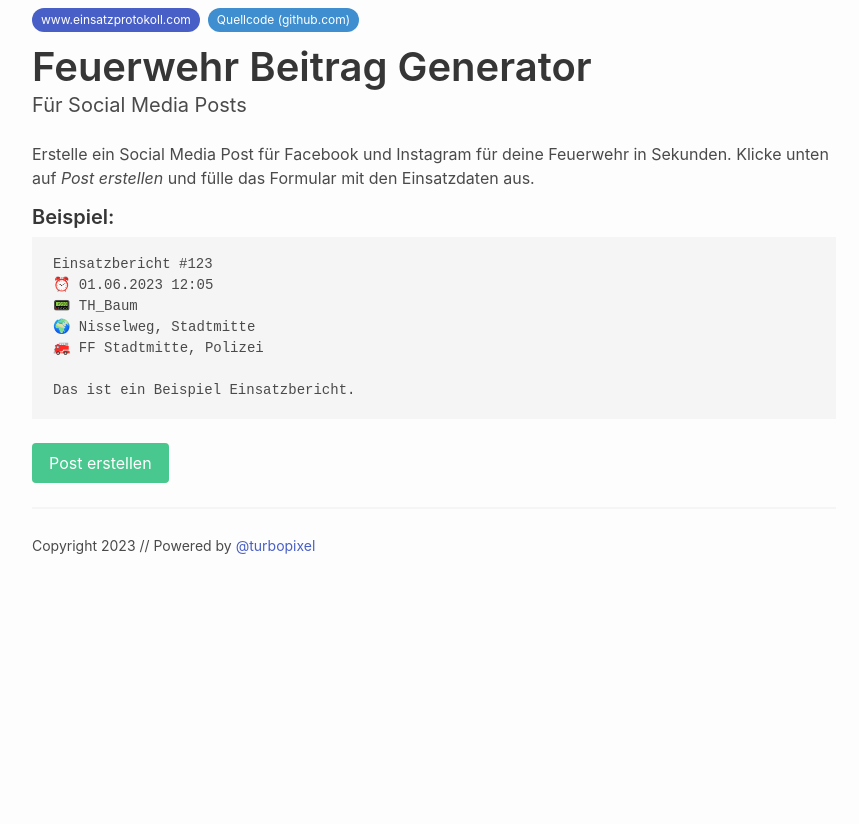
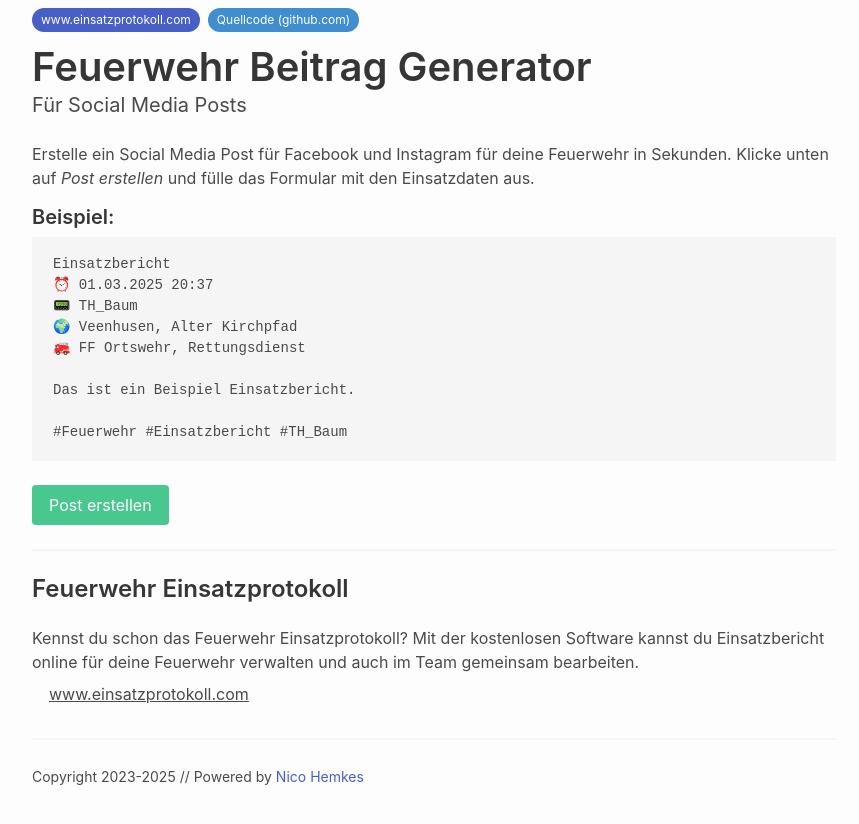
Before and after one commit to turbopixel/Feuerwehr-Beitrag-Generator, a Vue app: page / in a window 1280 px wide. Shown: the top 824 px of the page, without its empty margins (206-1065 px from the left). Before the commit the page ends 800 px from the top, so only its background shows below. Built offline with nearby package versions, Linux system fonts and the light colour scheme.

Commit message:
feat: update generator

```diff
--- a/src/App.vue
+++ b/src/App.vue
@@ -15,7 +15,6 @@ export default {
 <template>
   <div class="container" style="max-width: 900px;">
 
-
     <section class="section pt-0">
       <div class="tags mt-2 mb-1">
         <a href="https://www.einsatzprotokoll.com" target="_blank" title="Feuerwehr Einsatzprotokoll" class="tag is-link is-rounded">www.einsatzprotokoll.com</a>
@@ -28,6 +27,10 @@ export default {
       <div v-if="this.$data.started === false">
         <LayoutStart/>
         <button class="button is-success" @click="this.$data.started = true">Post erstellen</button>
+        <hr>
+        <h1 class="title is-4">Feuerwehr Einsatzprotokoll</h1>
+        <p>Kennst du schon das Feuerwehr Einsatzprotokoll? Mit der kostenlosen Software kannst du Einsatzbericht online für deine Feuerwehr verwalten und auch im Team gemeinsam bearbeiten.</p>
+        <a href="https://www.einsatzprotokoll.com" target="_blank" rel="external" class="button is-text">www.einsatzprotokoll.com</a>
       </div>
       <div v-else>
         <hr>
@@ -36,7 +39,7 @@ export default {
 
       <footer>
         <hr>
-        <small>Copyright 2023 // Powered by <a href="https://hemk.es" rel="noopener me external" target="_blank" title="Nico Hemkes">@turbopixel</a></small>
+        <small>Copyright 2023-2025 // Powered by <a href="https://hemk.es" rel="noopener me external" target="_blank" title="Nico Hemkes">Nico Hemkes</a></small>
       </footer>
     </section>
   </div>
--- a/src/components/LayoutForm.vue
+++ b/src/components/LayoutForm.vue
@@ -18,35 +18,35 @@ export default {
     }
   },
   methods: {
-    format_date(value) {
+    dateFormat(value) {
       if (value) {
         return moment(String(value)).format('DD.MM.YYYY')
       }
     },
-    set_stichwort(e) {
+    addKeyword(e) {
       console.log(e.target.innerText)
 
       this.$data.stichwort = e.target.innerText;
     },
-    set_datum_uhrzeit(e) {
-      console.log(e.target.innerText)
-
-      console.log(new moment().format("hh:mm"))
-
+    setDateToday(e) {
       this.$data.datum = new moment().format("YYYY-MM-DD");
       this.$data.uhrzeit = new moment().format("HH:mm");
     },
-    create_example() {
-      this.$data.nummer = "42";
+    setDateYesterday(e) {
+      this.$data.datum = new moment().subtract(1, 'days').format("YYYY-MM-DD");
+      this.$data.uhrzeit = new moment().subtract(1, 'days').format("HH:mm");
+    },
+    createExample() {
+      this.$data.nummer = "112";
       this.$data.datum = new moment().startOf('month').format("YYYY-MM-DD");
       this.$data.uhrzeit = new moment().format("HH:mm");
       this.$data.stichwort = "TH_Baum";
       this.$data.ort = "Veenhusen, Alter Kirchpfad";
-      this.$data.einheiten = "FF Veenhusen, Polizei";
+      this.$data.einheiten = "FF Ortswehr, Rettungsdienst";
       this.$data.bericht = 'Das ist ein Beispiel Einsatzbericht.';
-      this.$data.link = 'https://www.einsatzprotokoll.com/einsatzbericht-editor';
+      this.$data.link = 'https://www.einsatzprotokoll.com/';
     },
-    clear_form() {
+    formReset() {
       this.$data.nummer = '';
       this.$data.datum = '';
       this.$data.uhrzeit = '';
@@ -63,7 +63,7 @@ export default {
 <template>
   <div class="columns is-multiline">
     <div class="column is-12">
-      <h3 class="title is-4">Einsatzdaten eingeben <span class="tag is-primary is-clickable" @click="create_example">Beispiel generieren</span></h3>
+      <h3 class="title is-4">Einsatzdaten eingeben <span class="tag is-primary is-clickable" @click="createExample">Beispiel generieren</span></h3>
 
       <div class="field is-grouped">
         <div class="columns">
@@ -79,11 +79,11 @@ export default {
               <input type="text" class="input" v-model="stichwort" id="stichwort">
               <div class="help">
                 <div class="tags">
-                  <span class="tag is-clickable" @click="set_stichwort">BMA</span>
-                  <span class="tag is-clickable" @click="set_stichwort">TH_VU</span>
-                  <span class="tag is-clickable" @click="set_stichwort">TH_Baum</span>
-                  <span class="tag is-clickable" @click="set_stichwort">F_HAUS</span>
-                  <span class="tag is-clickable" @click="set_stichwort">F_PKW</span>
+                  <span class="tag is-clickable" @click="addKeyword">BMA</span>
+                  <span class="tag is-clickable" @click="addKeyword">TH_VU</span>
+                  <span class="tag is-clickable" @click="addKeyword">TH_Baum</span>
+                  <span class="tag is-clickable" @click="addKeyword">F_HAUS</span>
+                  <span class="tag is-clickable" @click="addKeyword">F_PKW</span>
                 </div>
               </div>
             </div>
@@ -97,7 +97,8 @@ export default {
           <input type="date" v-model="datum" class="input" id="datum">
           <div class="help">
             <div class="tags">
-              <span class="tag is-clickable" @click="set_datum_uhrzeit">Heute</span>
+              <span class="tag is-clickable" @click="setDateToday">Heute</span>
+              <span class="tag is-clickable" @click="setDateYesterday">Gestern</span>
             </div>
           </div>
         </div>
@@ -133,29 +134,29 @@ export default {
       </div>
 
       <div class="buttons">
-        <a class="button is-outlined is-danger is-fullwidth" @click="clear_form">Formular leeren</a>
+        <a class="button is-outlined is-danger is-fullwidth" @click="formReset">Formular leeren</a>
       </div>
 
     </div>
 
-    <div class="column is-12">
+    <div class="column is-12" v-if="stichwort || ort || datum">
       <hr>
       <h3 class="title is-4">Ergebnis:</h3>
       <div class="content">
         <p>Kopiere deinen Social Media Post für Facebook und Instagram:</p>
       </div>
       <div class="textarea is-fullwidth" contenteditable="true" rows="6" id="vorschau">
-        <strong>Einsatzbericht</strong> <strong v-if="nummer">#{{ nummer }}<br/></strong>
-        <strong v-if="datum">&#x23F0; {{ format_date(datum) }} {{ uhrzeit }}<br/></strong>
+        <strong>Einsatzbericht</strong> <strong v-if="nummer">#{{ nummer }}</strong><br/>
+        <strong v-if="datum">&#x23F0; {{ dateFormat(datum) }} {{ uhrzeit }}<br/></strong>
         <strong v-if="stichwort">&#x1F4DF; {{ stichwort }}<br/></strong>
         <strong v-if="ort">&#x1F30D; {{ ort }}<br/></strong>
         <strong v-if="einheiten">&#x1F692; {{ einheiten }}<br/></strong>
         <br/>
         <p v-if="bericht.length > 0">{{ bericht }}</p>
         <br/>
-        <p v-if="link.length > 0">{{ link }}</p>
+        <p v-if="link.length > 0">Zum Bericht: {{ link }}</p>
         <br/>
-        <p>#Feuerwehr #Einsatzbericht #112 #Firefighter #Ehrenamt</p>
+        <p>#Feuerwehr #Einsatzbericht {{stichwort ? `#${stichwort}` : ''}} #Ehrenamt</p>
       </div>
     </div>
 
--- a/src/components/LayoutStart.vue
+++ b/src/components/LayoutStart.vue
@@ -4,13 +4,15 @@
        Klicke unten auf <em>Post erstellen</em> und fülle das Formular mit den Einsatzdaten aus.
     </p>
     <h5 class="title is-5 mb-2">Beispiel:</h5>
-    <pre>Einsatzbericht #123
-⏰ 01.06.2023 12:05
+    <pre>Einsatzbericht
+⏰ 01.03.2025 20:37
 📟 TH_Baum
-🌍 Nisselweg, Stadtmitte
-🚒 FF Stadtmitte, Polizei
+🌍 Veenhusen, Alter Kirchpfad
+🚒 FF Ortswehr, Rettungsdienst
 
-Das ist ein Beispiel Einsatzbericht.</pre>
+Das ist ein Beispiel Einsatzbericht.
+
+#Feuerwehr #Einsatzbericht #TH_Baum</pre>
   </div>
 </template>
 
```
